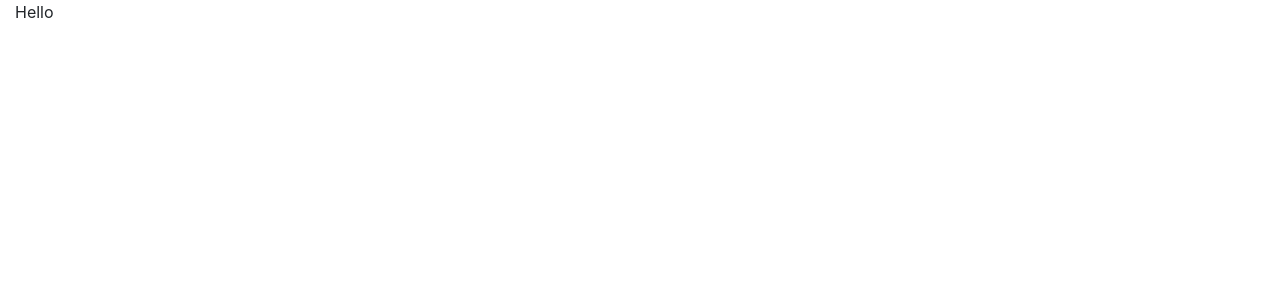
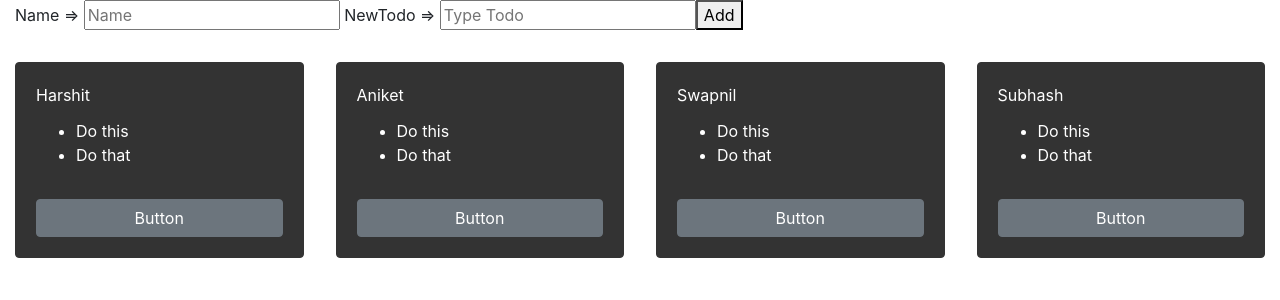
Before and after one commit to Captivest/todo-project, a React (Create React App) app: page / in a window 1280 px wide. Shown: the top 300 px of the page. Built offline with nearby package versions, Linux system fonts and the light colour scheme.

Commit message:
update-1

```diff
--- a/package.json
+++ b/package.json
@@ -15,7 +15,8 @@
     "react-dom": "^16.13.1",
     "react-popper": "^2.2.3",
     "react-scripts": "3.4.1",
-    "reactstrap": "^8.5.1"
+    "reactstrap": "^8.5.1",
+    "yarn": "^1.22.4"
   },
   "scripts": {
     "start": "react-scripts start",
--- /dev/null
+++ b/src/components/Card.js
@@ -0,0 +1,26 @@
+import React from 'react'
+import { Card, Button, CardTitle, CardText } from 'reactstrap'
+
+const TODO = ({ style, head, ti = [] }) => {
+  return (
+    <div>
+      <Card
+        body
+        inverse
+        style={{ backgroundColor: '#333', borderColor: '#333' }}
+      >
+        <CardTitle>{head}</CardTitle>
+        <CardText>
+          <ul>
+            {ti.map(item => (
+              <li>{item}</li>
+            ))}
+          </ul>
+        </CardText>
+        <Button>Button</Button>
+      </Card>
+    </div>
+  )
+}
+
+export default TODO
--- /dev/null
+++ b/src/components/Form.js
@@ -0,0 +1,27 @@
+import React from 'react'
+
+const Form = ({ onChange, onSubmit, name, newtodo }) => {
+  return (
+    <form style={{ marginBottom: '2em' }} onSubmit={onSubmit}>
+      {'Name => '}
+      <input
+        onChange={onChange}
+        placeholder='Name'
+        name='name'
+        value={name}
+        type='text'
+      />{' '}
+      {'NewTodo => '}
+      <input
+        onChange={onChange}
+        placeholder='Type Todo'
+        name='newtodo'
+        value={newtodo}
+        type='text'
+      />
+      <button type='submit'>Add</button>
+    </form>
+  )
+}
+
+export default Form
--- a/src/components/MainComponent.js
+++ b/src/components/MainComponent.js
@@ -1,14 +1,70 @@
-import React, {Component} from 'react';
-import {Container} from 'reactstrap';
+import React, { Component } from 'react'
+import { Container } from 'reactstrap'
+import TODO from './Card'
+import Form from './Form'
 
-class Main extends Component{
-	render(){
-		return(
-			<Container fluid>
-			<p>Hello</p>
-			</Container>
-		)
-	}
+const todoObj = [
+  {
+    name: 'Harshit',
+    todos: ['Do this', 'Do that']
+  },
+  {
+    name: 'Aniket',
+    todos: ['Do this', 'Do that']
+  },
+  {
+    name: 'Swapnil',
+    todos: ['Do this', 'Do that']
+  },
+  {
+    name: 'Subhash',
+    todos: ['Do this', 'Do that']
+  }
+]
+
+export default class Main extends Component {
+  constructor (props) {
+    super(props)
+    this.state = { todoObj }
+    this.submit = this.submit.bind(this)
+  }
+
+  submit (e) {
+    e.preventDefault()
+    var newArr = [...this.state.todoObj]
+    const ind = newArr.findIndex(o => o.name === this.state.name)
+    if (ind > -1) {
+      newArr[ind].todos = [...newArr[ind].todos, this.state.newtodo]
+    } else {
+      const newObj = { name: this.state.name, todos: [this.state.newtodo] }
+      newArr = [...this.state.todoObj, newObj]
+    }
+    this.setState({ todoObj: newArr, name: '', newtodo: '' })
+  }
+
+  render () {
+    const { name, newtodo } = this.state
+    const newObj = this.state.todoObj.map(t => (
+      <TODO head={t.name} ti={t.todos.map(ti => ti)} />
+    ))
+    return (
+      <Container fluid>
+        <Form
+          onChange={e => this.setState({ [e.target.name]: e.target.value })}
+          onSubmit={this.submit}
+          name={name}
+          newtodo={newtodo}
+        />
+        <div
+          style={{
+            display: 'grid',
+            gridGap: '2em',
+            gridTemplateColumns: 'repeat(auto-fit,minmax(250px,1fr))'
+          }}
+        >
+          {newObj}
+        </div>
+      </Container>
+    )
+  }
 }
-
-export default Main;
```
Also changed, not shown: 1 other file (tests, documents, lock files or other folders).
